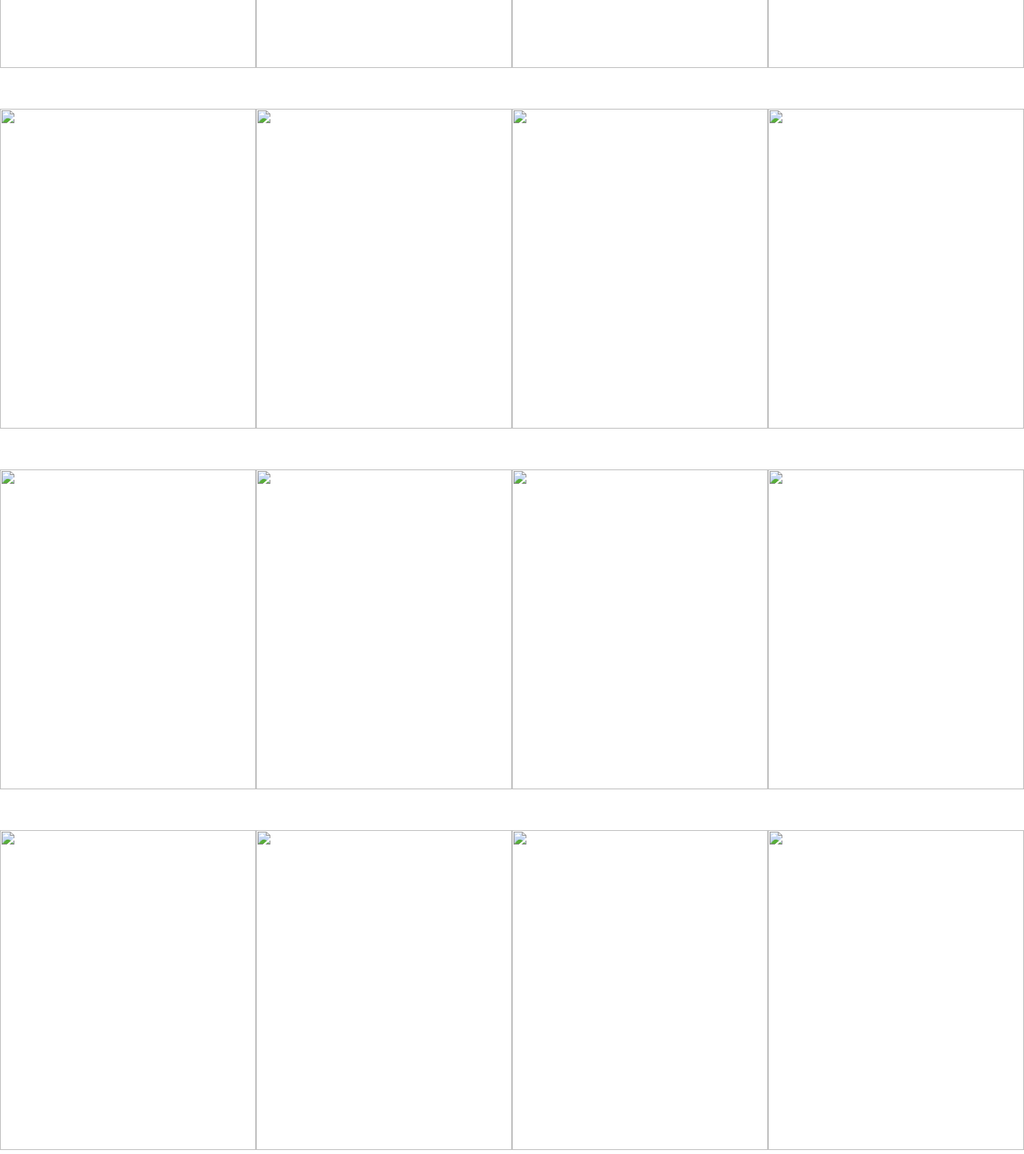
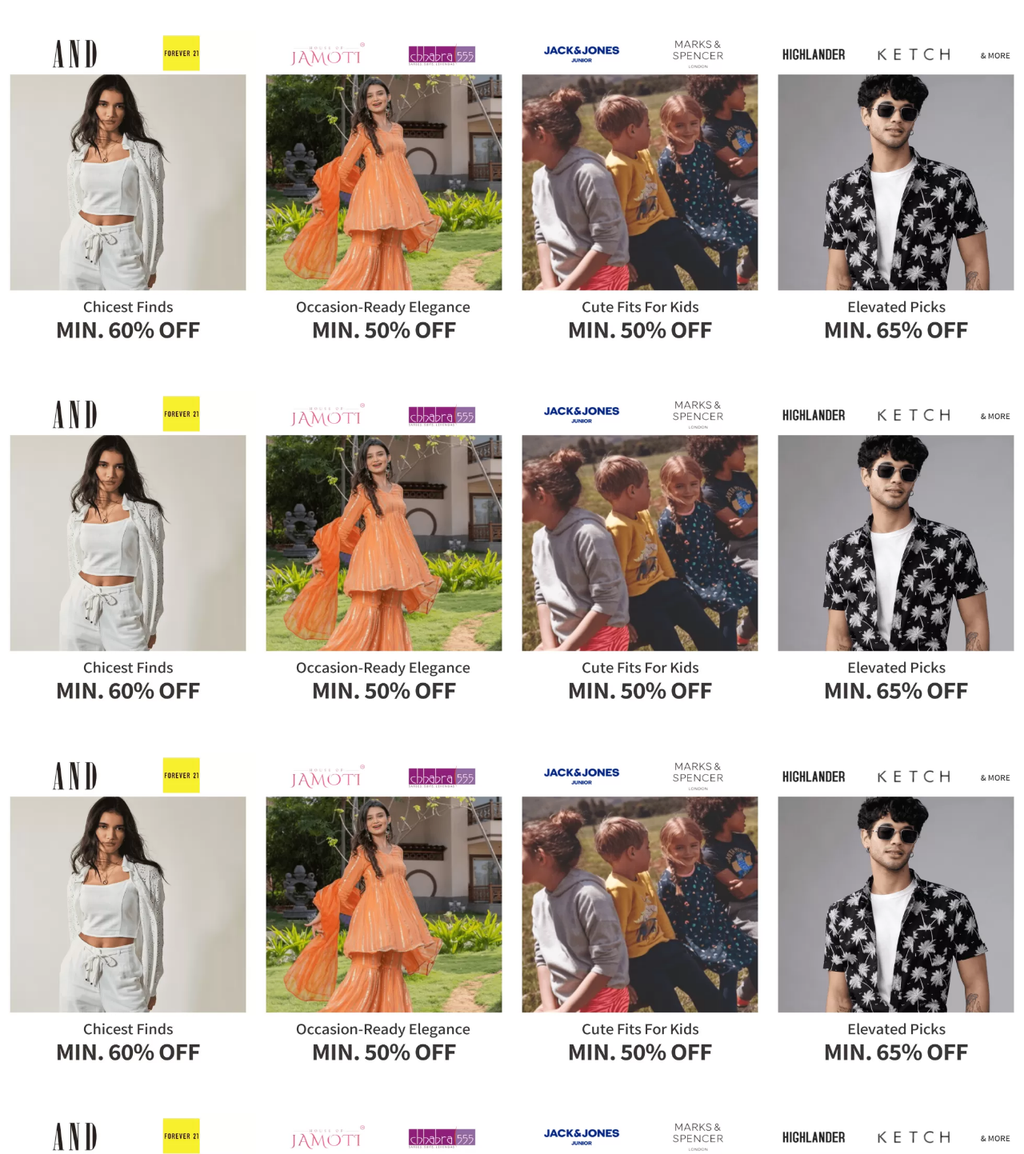
Before and after one commit to utkarshsingh004/Myntra-Clone, a plain HTML site: page index.html in a window 1280 px wide. Shown: the part 480-1923 px from the top of the page at 80% size. Drawn offline with Linux system fonts and the light colour scheme.

Commit message:
Update index.html

```diff
--- a/index.html
+++ b/index.html
@@ -53,76 +53,76 @@
     <main>
      <div class="main-container">
         <div class="banner">
-            <img src="images/banner.webp" alt="">
+            <img src="banner.webp" alt="">
         </div>
         <div class="containerA">
             <div class="img1">
-                <img src="images/1.webp" alt="">
+                <img src="1.webp" alt="">
             </div>
             <div class="img2">
-                <img src="images/2.webp" alt="">
+                <img src="2.webp" alt="">
             </div>
             <div class="img3">
-                <img src="images/3.webp" alt="">
+                <img src="3.webp" alt="">
             </div>
             <div class="img4">
-                <img src="images/4.webp" alt="">
+                <img src="4.webp" alt="">
             </div>
         </div>
-        <div class="containerA">
+         <div class="containerA">
             <div class="img1">
-                <img src="images/1.webp" alt="">
+                <img src="1.webp" alt="">
             </div>
             <div class="img2">
-                <img src="images/2.webp" alt="">
+                <img src="2.webp" alt="">
             </div>
             <div class="img3">
-                <img src="images/3.webp" alt="">
+                <img src="3.webp" alt="">
             </div>
             <div class="img4">
-                <img src="images/4.webp" alt="">
+                <img src="4.webp" alt="">
             </div>
         </div>
-        <div class="containerA">
+         <div class="containerA">
             <div class="img1">
-                <img src="images/1.webp" alt="">
+                <img src="1.webp" alt="">
             </div>
             <div class="img2">
-                <img src="images/2.webp" alt="">
+                <img src="2.webp" alt="">
             </div>
             <div class="img3">
-                <img src="images/3.webp" alt="">
+                <img src="3.webp" alt="">
             </div>
             <div class="img4">
-                <img src="images/4.webp" alt="">
+                <img src="4.webp" alt="">
             </div>
         </div>
-        <div class="containerA">
+           <div class="containerA">
             <div class="img1">
-                <img src="images/1.webp" alt="">
+                <img src="1.webp" alt="">
             </div>
             <div class="img2">
-                <img src="images/2.webp" alt="">
+                <img src="2.webp" alt="">
             </div>
             <div class="img3">
-                <img src="images/3.webp" alt="">
+                <img src="3.webp" alt="">
             </div>
             <div class="img4">
-                <img src="images/4.webp" alt="">
+                <img src="4.webp" alt="">
             </div>
         </div>
-        <div class="containerA">
+         <div class="containerA">
             <div class="img1">
-                <img src="images/1.webp" alt="">
+                <img src="1.webp" alt="">
             </div>
             <div class="img2">
-                <img src="images/2.webp" alt="">
+                <img src="2.webp" alt="">
             </div>
             <div class="img3">
-                <img src="images/3.webp" alt="">
+                <img src="3.webp" alt="">
             </div>
             <div class="img4">
-                <img src="images/4.webp" alt="">
+                <img src="4.webp" alt="">
             </div>
         </div>
      </div>
```
